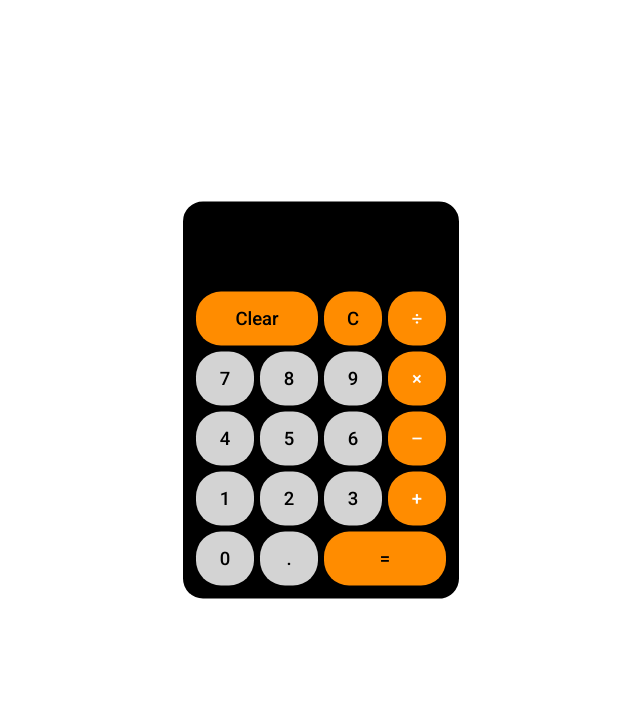
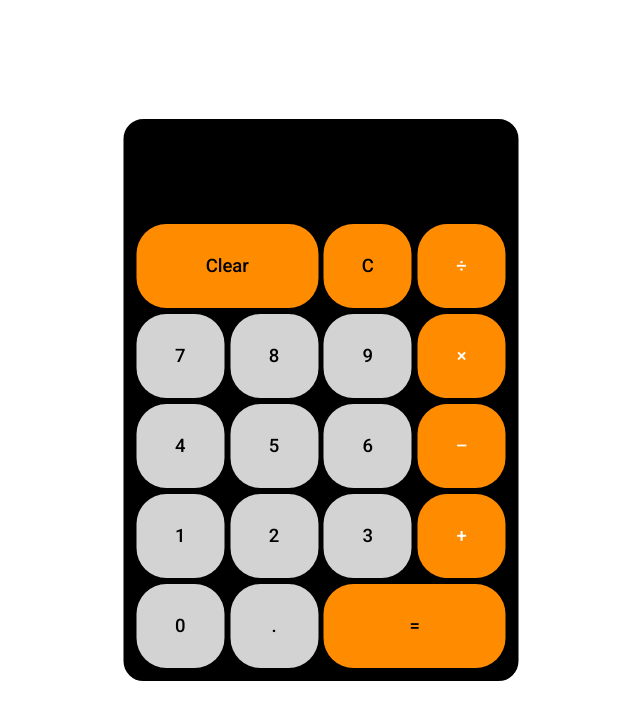
Before and after one commit to moazam94/React-Calculator, a React (Create React App) app in the folder calculator/: page / in a window 1280 px wide. Shown: the top 720 px of the page, without its empty margins (319-959 px from the left). Built offline with nearby package versions, Linux system fonts and the light colour scheme.

Commit message:
made calcualtor larger

```diff
--- a/calculator/src/App.css
+++ b/calculator/src/App.css
@@ -17,7 +17,7 @@ body {
   position: absolute;
   transform: translate(-50%, -50%);
   margin: 0 auto;
-  width: 256px;
+  width: 375px;
   text-align: center;
   border: 10px solid black;
   background: black;
@@ -27,17 +27,17 @@ body {
 .keypad {
   display: grid;
   grid-template-columns: repeat(4, 1fr);
-  grid-auto-rows: minmax(60px, auto);
+  grid-auto-rows: minmax(90px, auto);
 }
 
 input[type="text"] {
-  height: 75px;
+  height: 90px;
   width: 249px;
   background-color: black;
   border: 0px;
   color: white;
   text-align: right;
-  font-size: 25px;
+  font-size: 40px;
   font-weight: 500;
   letter-spacing: 1px;
 }
@@ -61,7 +61,7 @@ input[type="text"] {
 button {
   margin: 2.8px;
   border: none;
-  border-radius: 25px;
+  border-radius: 30px;
   cursor: pointer;
   background: lightgray;
   color: black;
```
